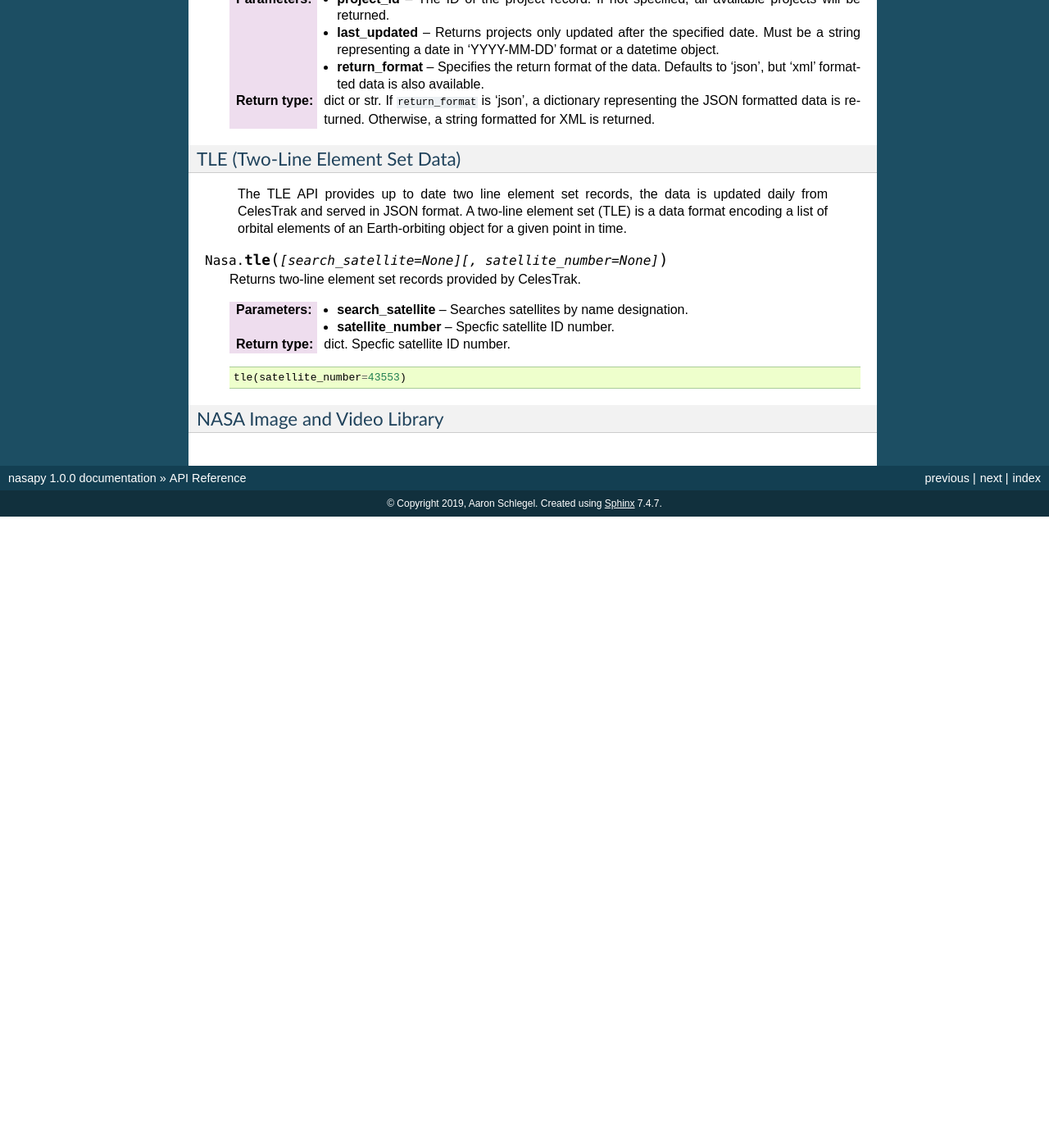
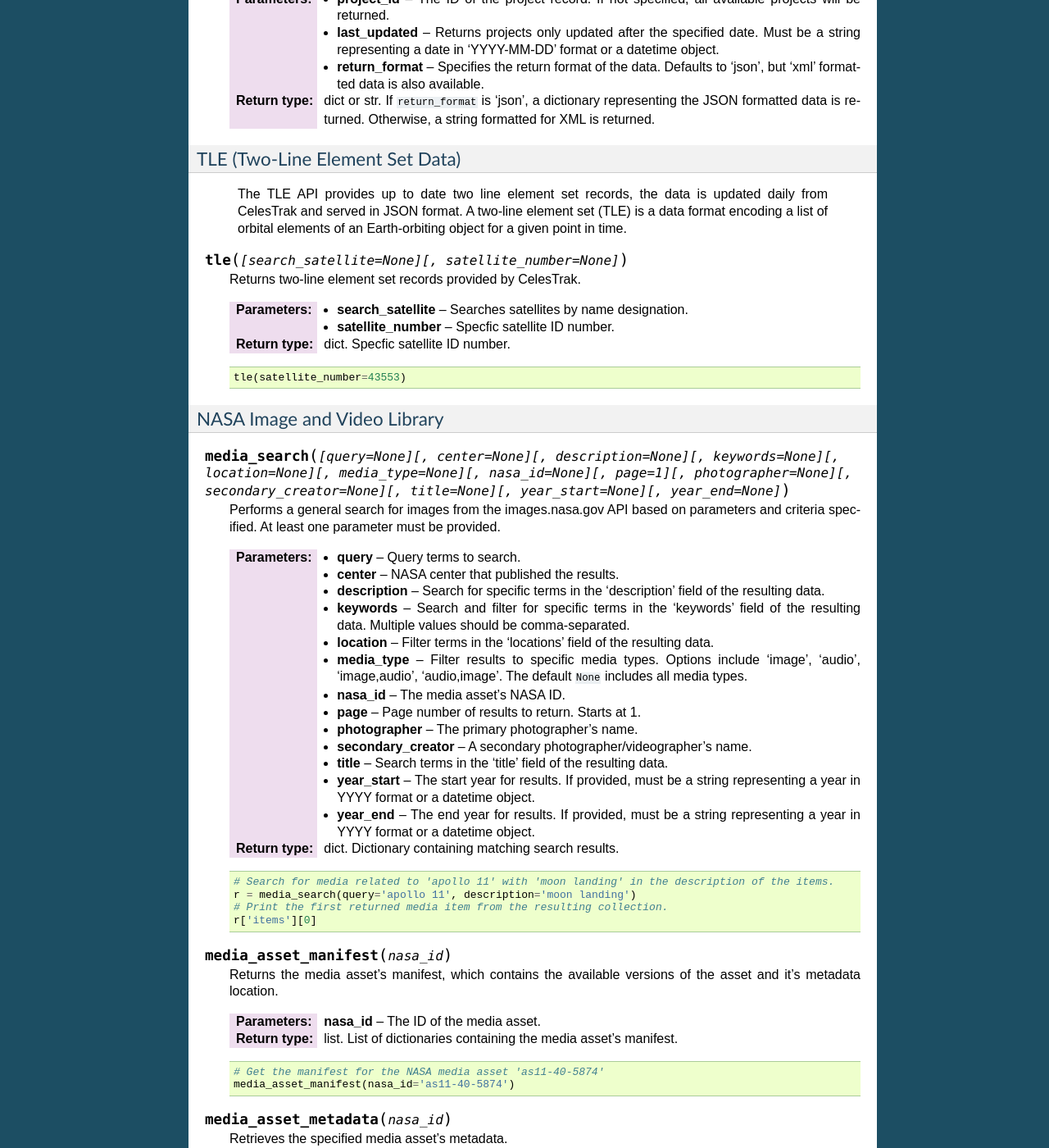
Before and after one commit to aschleg/nasapy, a Sphinx documentation site: the page built from docs/source/api.rst, in a window 1280 px wide and 1400 px high, scrolled down 7107 px. Shown: the whole window at 82% size. Built offline with Sphinx 7.4.7, drawn with Linux system fonts in a browser that asks for light colours; before the commit the page ends 7737 px from its top, so only the background shows below that; some of the changed text lies outside the part shown.

Commit message:
more documentation updates

```diff
--- a/docs/source/api.rst
+++ b/docs/source/api.rst
@@ -363,3 +363,84 @@ TLE (Two-Line Element Set Data)
 
 NASA Image and Video Library
 ++++++++++++++++++++++++++++
+
+.. method:: media_search([query=None][, center=None][, description=None][, keywords=None][, location=None][, media_type=None][, nasa_id=None][, page=1][, photographer=None][, secondary_creator=None][, title=None][, year_start=None][, year_end=None])
+
+    Performs a general search for images from the images.nasa.gov API based on parameters and criteria specified.
+    At least one parameter must be provided.
+
+    :param query: Query terms to search.
+    :param center: NASA center that published the results.
+    :param description: Search for specific terms in the 'description' field of the resulting data.
+    :param keywords: Search and filter for specific terms in the 'keywords' field of the resulting data. Multiple values should be comma-separated.
+    :param location: Filter terms in the 'locations' field of the resulting data.
+    :param media_type: Filter results to specific media types. Options include 'image', 'audio', 'image,audio', 'audio,image'. The default :code:`None` includes all media types.
+    :param nasa_id: The media asset's NASA ID.
+    :param page: Page number of results to return. Starts at 1.
+    :param photographer: The primary photographer's name.
+    :param secondary_creator: A secondary photographer/videographer's name.
+    :param title: Search terms in the 'title' field of the resulting data.
+    :param year_start: The start year for results. If provided, must be a string representing a year in YYYY format or a datetime object.
+    :param year_end: The end year for results. If provided, must be a string representing a year in YYYY format or a datetime object.
+    :rtype: dict. Dictionary containing matching search results.
+
+    .. code-block:: python
+
+        # Search for media related to 'apollo 11' with 'moon landing' in the description of the items.
+        r = media_search(query='apollo 11', description='moon landing')
+        # Print the first returned media item from the resulting collection.
+        r['items'][0]
+
+.. method:: media_asset_manifest(nasa_id)
+
+    Returns the media asset's manifest, which contains the available versions of the asset and it's metadata
+    location.
+
+    :param nasa_id: The ID of the media asset.
+    :rtype: list. List of dictionaries containing the media asset's manifest.
+
+    .. code-block:: python
+
+        # Get the manifest for the NASA media asset 'as11-40-5874'
+        media_asset_manifest(nasa_id='as11-40-5874')
+
+.. method:: media_asset_metadata(nasa_id)
+
+    Retrieves the specified media asset's metadata.
+
+    :param nasa_id: The ID of the media asset.
+    :rtype: dict. Dictionary containing the metadata of the provided media asset ID.
+
+.. method:: media_asset_captions(nasa_id)
+
+    Retrieves the captions and location of the captions .srt file for a media asset from the NASA image API.
+
+    :param nasa_id: The ID of the media asset.
+    :rtype: dict. Dictionary object containing the resulting data from the API given the media asset ID. The dictionary will contain two keys, :code:`location` and :code:`captions`. The :code:`location` key can be used to download the .srt file directly while the :code:`captions` key can be used in conjunction with a library such as srt for parsing media asset captions.
+
+.. method:: close_approach([date_min='now'][, date_max='+60'][, dist_min=None][, dist_max='0.05'][, h_min=None][, h_max=None][, v_inf_min=None][, v_inf_max=None][, v_rel_min=None][, v_rel_max=None][, orbit_class=None][, pha=False][, nea=False][, comet=False][, nea_comet=False][, neo=False][, kind=None][, spk=None][, des=None][, body='Earth'][, sort='date'][, limit=None][, fullname=False])
+
+    :param date_min:
+    :param date_max:
+    :param dist_min:
+    :param dist_max:
+    :param h_min:
+    :param h_max:
+    :param v_inf_min:
+    :param v_inf_max:
+    :param v_rel_min:
+    :param v_rel_max:
+    :param orbit_class:
+    :param pha:
+    :param nea:
+    :param comet:
+    :param nea_comet:
+    :param neo:
+    :param kind:
+    :param spk:
+    :param des:
+    :param body:
+    :param sort:
+    :param limit:
+    :param fullname:
+    :rtype:
```
Also changed, not shown: other parts of docs/source/api.rst (+1 -1 lines), 1 other file.
